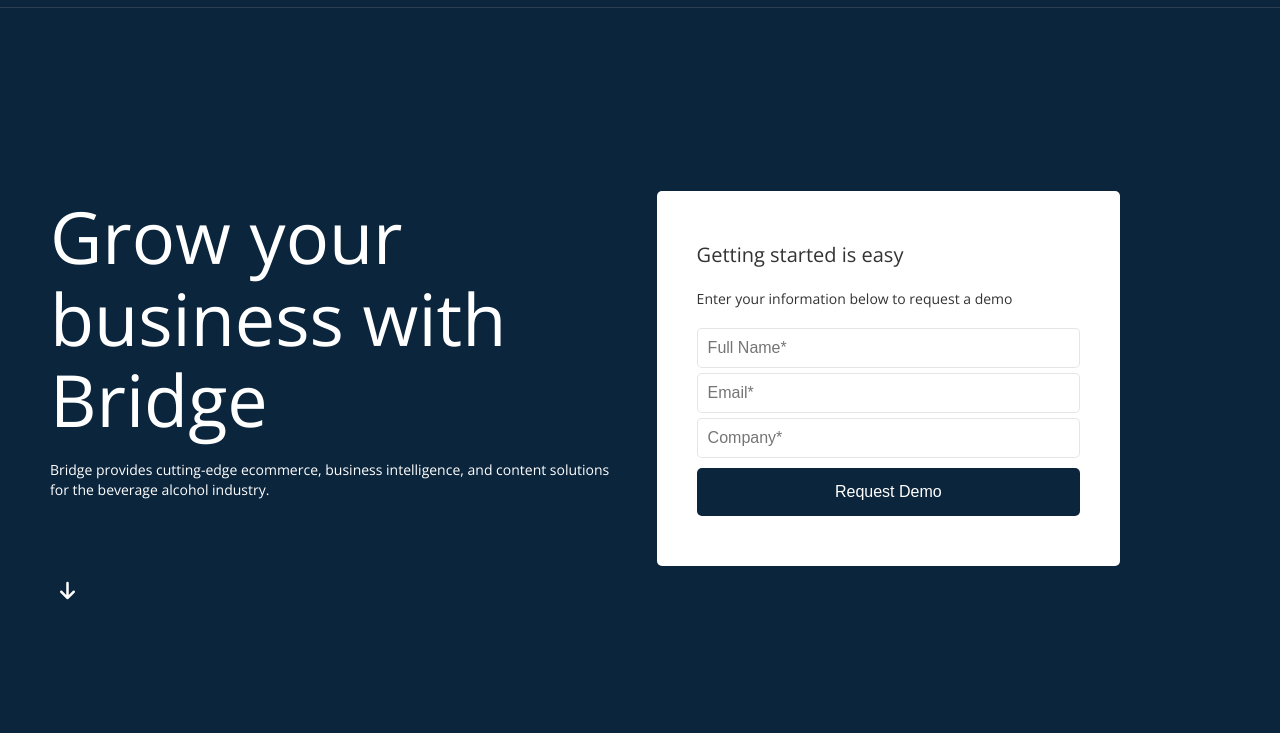
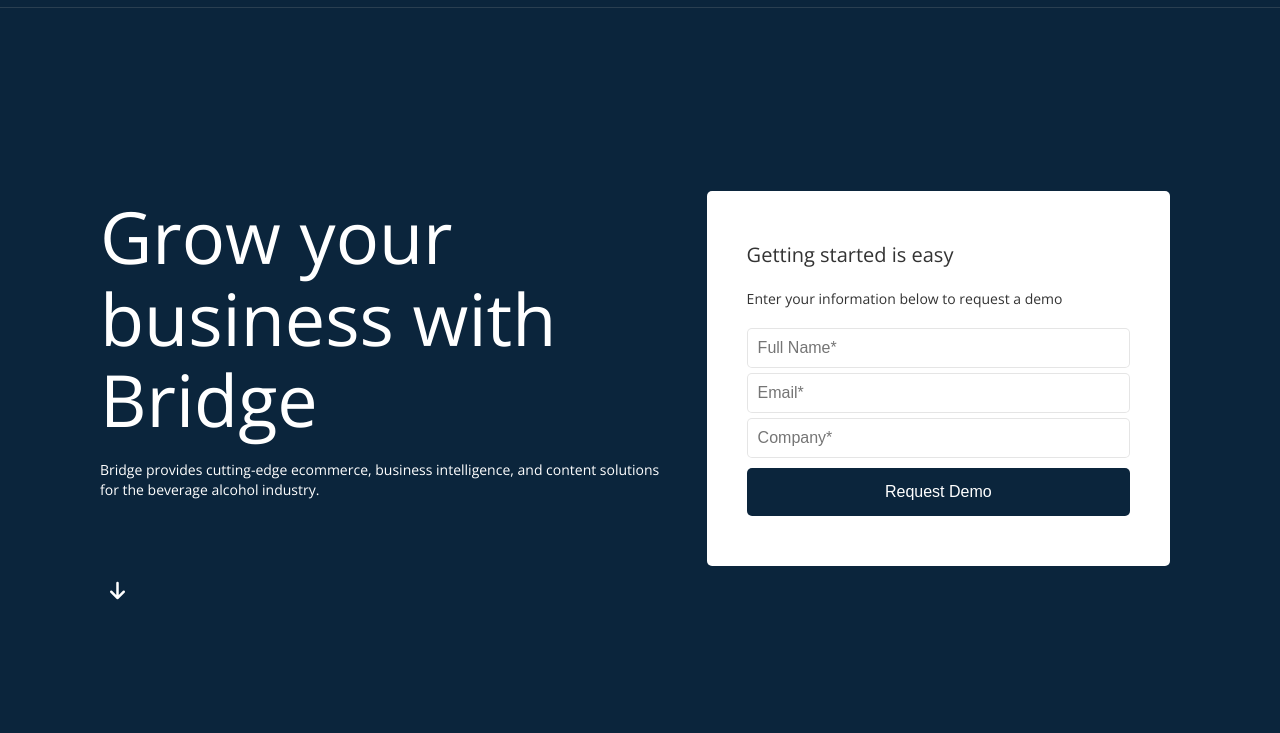
Before and after one commit to Moalaminn/Bridge, a plain HTML site: page index.html in a window 1280 px wide. Shown: the part 67-800 px from the top of the page. Drawn offline with nearby package versions, Linux system fonts and the light colour scheme.

Commit message:
updated css

```diff
--- a/style.css
+++ b/style.css
@@ -109,10 +109,9 @@
 }
 
 .showcase .grid {
-  overflow: visible;
   grid-template-columns: 55% 45%;
   gap: 30px;
-  margin: 0 40px;
+  margin: 0 auto;
 }
 
 .fa-arrow-down {
```
